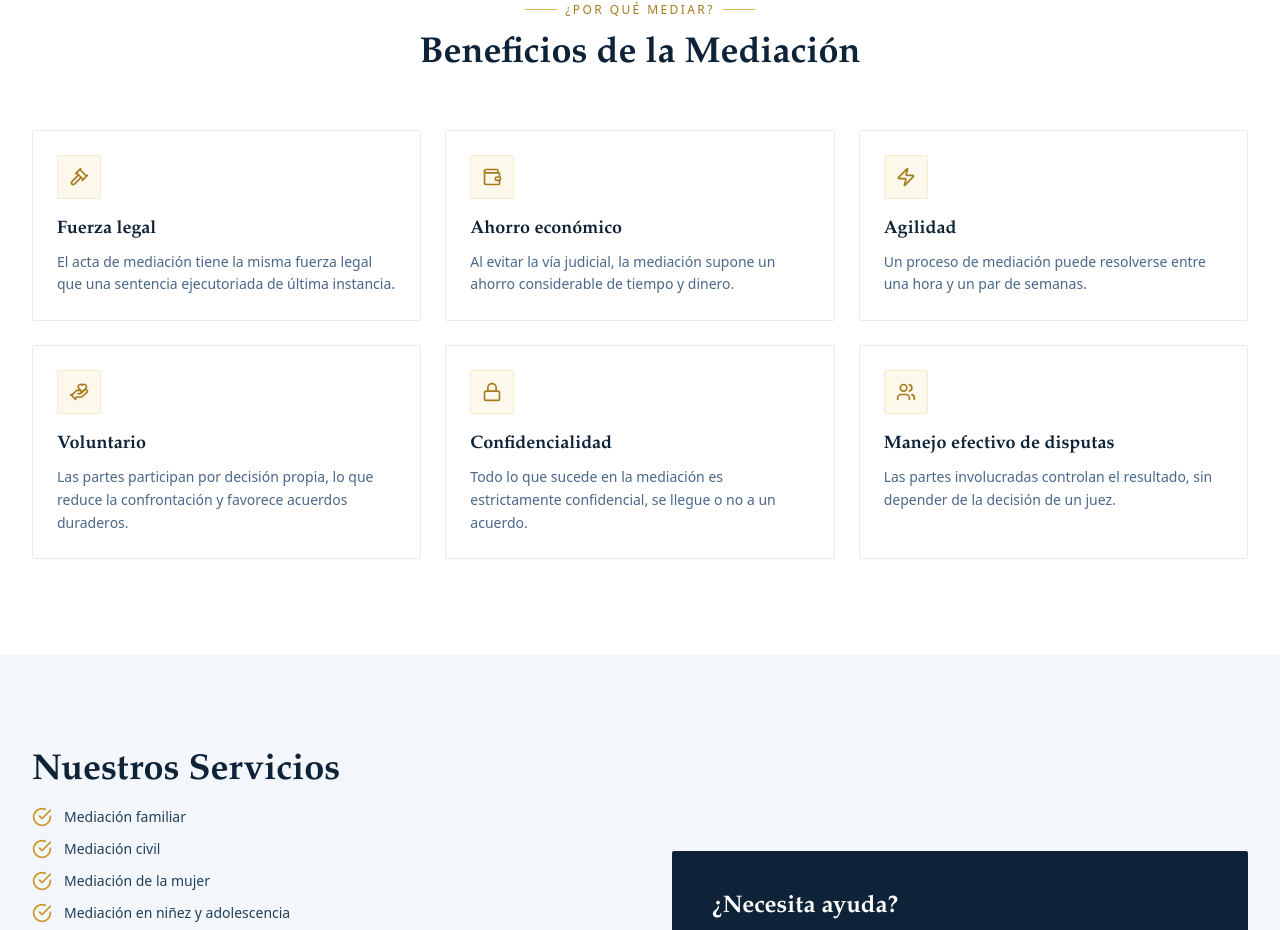
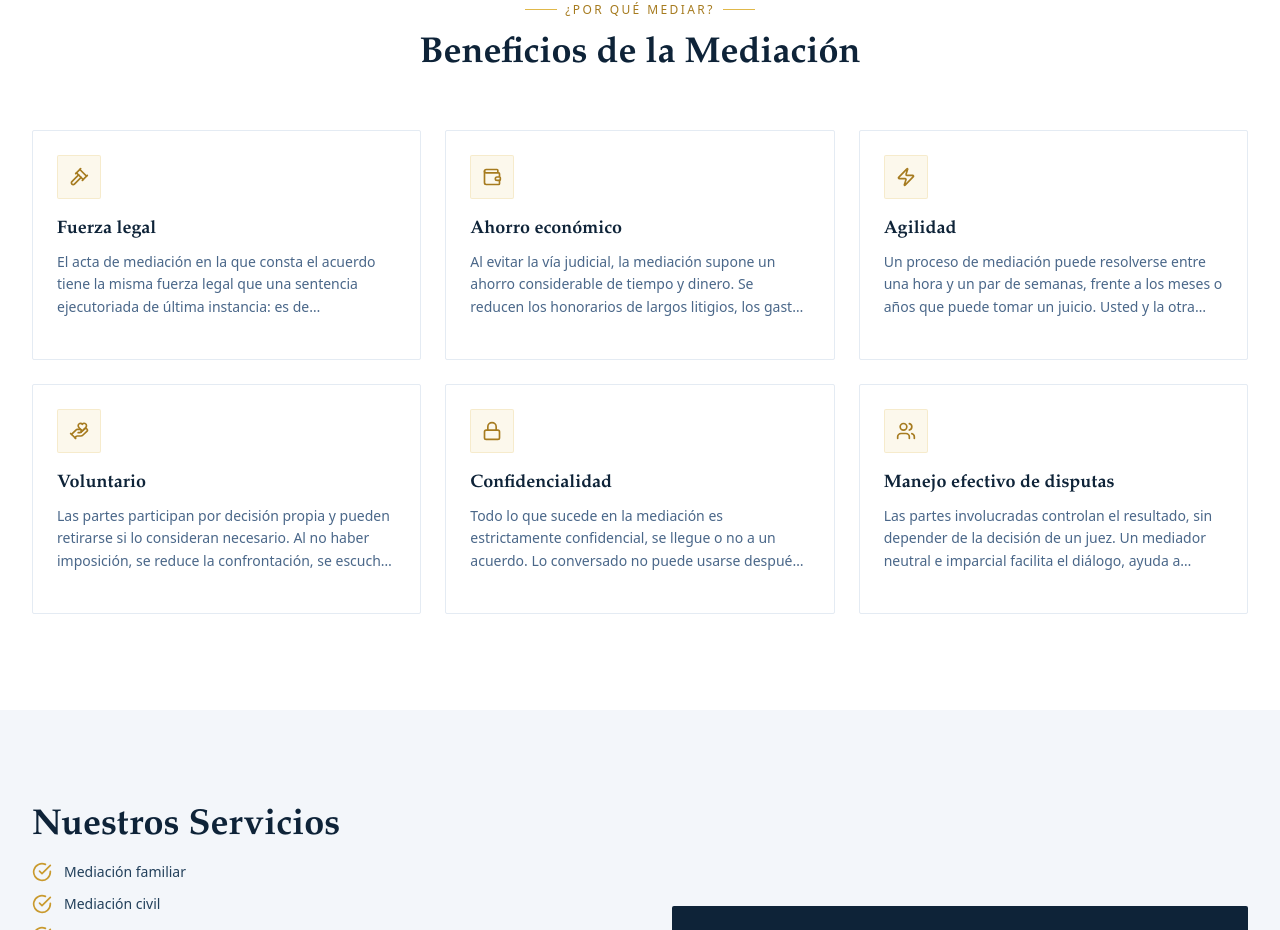
Before and after one commit to compuproyectos-beep/numa-mediacion, a Next.js app in the folder frontend/: page / in a window 1280 px wide. Shown: the part 2614-3544 px from the top of the page. Built offline with nearby package versions, Linux system fonts and the light colour scheme; no server answers.

Commit message:
Cambio de frontend telefono y compu

```diff
--- a/frontend/src/app/page.tsx
+++ b/frontend/src/app/page.tsx
@@ -84,32 +84,32 @@ const beneficios = [
   {
     icon: Gavel,
     titulo: 'Fuerza legal',
-    desc: 'El acta de mediación tiene la misma fuerza legal que una sentencia ejecutoriada de última instancia.',
+    desc: 'El acta de mediación en la que consta el acuerdo tiene la misma fuerza legal que una sentencia ejecutoriada de última instancia: es de cumplimiento obligatorio y, si alguna de las partes no cumple, se puede exigir su ejecución sin iniciar un nuevo juicio. Lo que se acuerda aquí queda firme.',
   },
   {
     icon: Wallet,
     titulo: 'Ahorro económico',
-    desc: 'Al evitar la vía judicial, la mediación supone un ahorro considerable de tiempo y dinero.',
+    desc: 'Al evitar la vía judicial, la mediación supone un ahorro considerable de tiempo y dinero. Se reducen los honorarios de largos litigios, los gastos de trámite y los costos que genera mantener un conflicto abierto durante meses o años, tanto para personas como para empresas.',
   },
   {
     icon: Zap,
     titulo: 'Agilidad',
-    desc: 'Un proceso de mediación puede resolverse entre una hora y un par de semanas.',
+    desc: 'Un proceso de mediación puede resolverse entre una hora y un par de semanas, frente a los meses o años que puede tomar un juicio. Usted y la otra parte acuerdan los horarios, sin esperar turnos de audiencia ni plazos de un juzgado, y el caso se cierra cuando hay acuerdo.',
   },
   {
     icon: HandHeart,
     titulo: 'Voluntario',
-    desc: 'Las partes participan por decisión propia, lo que reduce la confrontación y favorece acuerdos duraderos.',
+    desc: 'Las partes participan por decisión propia y pueden retirarse si lo consideran necesario. Al no haber imposición, se reduce la confrontación, se escucha de verdad a la otra persona y se favorecen acuerdos que ambos sienten justos y, por eso, duraderos en el tiempo.',
   },
   {
     icon: Lock,
     titulo: 'Confidencialidad',
-    desc: 'Todo lo que sucede en la mediación es estrictamente confidencial, se llegue o no a un acuerdo.',
+    desc: 'Todo lo que sucede en la mediación es estrictamente confidencial, se llegue o no a un acuerdo. Lo conversado no puede usarse después en un proceso judicial, lo que permite hablar con franqueza y buscar soluciones sin miedo a que sus palabras se utilicen en su contra.',
   },
   {
     icon: Users,
     titulo: 'Manejo efectivo de disputas',
-    desc: 'Las partes involucradas controlan el resultado, sin depender de la decisión de un juez.',
+    desc: 'Las partes involucradas controlan el resultado, sin depender de la decisión de un juez. Un mediador neutral e imparcial facilita el diálogo, ayuda a identificar intereses reales y a construir opciones de solución a la medida de cada caso, cuidando además la relación entre las partes.',
   },
 ];
 
@@ -119,6 +119,10 @@ export default function HomePage() {
   // ya está arriba, en el menú de PublicNavbar — así que esta página ya
   // no necesita traer la lista de sedes por su cuenta.)
   const [heroIndex, setHeroIndex] = useState(0);
+
+  // Título del beneficio desplegado (hover en escritorio, toque en
+  // celular). Solo uno a la vez.
+  const [beneficioAbierto, setBeneficioAbierto] = useState<string | null>(null);
 
   useEffect(() => {
     const intervalo = setInterval(() => {
@@ -425,11 +429,47 @@ export default function HomePage() {
             </h2>
           </div>
 
+          {/* Cada beneficio muestra un resumen recortado con "…" y se
+              despliega completo, flotando por encima de las tarjetas
+              vecinas, al pasar el mouse (escritorio) o al tocarlo
+              (celular, donde no existe el hover). La celda externa tiene
+              alto fijo para que al expandirse no se mueva el resto de
+              la cuadrícula. */}
           <div className="grid grid-cols-1 sm:grid-cols-2 lg:grid-cols-3 gap-6">
-            {beneficios.map(({ icon: Icon, titulo, desc }) => (
+            {beneficios.map(({ icon: Icon, titulo, desc }) => {
+              const abierto = beneficioAbierto === titulo;
+              return (
+                <div key={titulo} className="relative h-[230px]">
                   <div
-                key={titulo}
-                className="p-6 border border-numa-100 rounded-sm"
+                    role="button"
+                    tabIndex={0}
+                    aria-expanded={abierto}
+                    onPointerEnter={(e) => {
+                      if (e.pointerType === 'mouse') setBeneficioAbierto(titulo);
+                    }}
+                    onPointerLeave={(e) => {
+                      if (e.pointerType === 'mouse') {
+                        setBeneficioAbierto((prev) => (prev === titulo ? null : prev));
+                      }
+                    }}
+                    onPointerUp={(e) => {
+                      // El mouse ya abre/cierra con hover; el toque
+                      // (celular/tablet) alterna al tocar la tarjeta.
+                      if (e.pointerType !== 'mouse') {
+                        setBeneficioAbierto((prev) => (prev === titulo ? null : titulo));
+                      }
+                    }}
+                    onKeyDown={(e) => {
+                      if (e.key === 'Enter' || e.key === ' ') {
+                        e.preventDefault();
+                        setBeneficioAbierto((prev) => (prev === titulo ? null : titulo));
+                      }
+                    }}
+                    className={`absolute inset-x-0 top-0 min-h-full p-6 rounded-sm border bg-white cursor-pointer transition-all duration-300 outline-none focus-visible:ring-2 focus-visible:ring-gold-400 ${
+                      abierto
+                        ? 'z-20 border-gold-400/50 shadow-xl'
+                        : 'z-0 border-numa-100'
+                    }`}
                   >
                     <div className="w-11 h-11 rounded-sm bg-gold-400/10 border border-gold-400/20 flex items-center justify-center mb-4">
                       <Icon className="w-5 h-5 text-gold-600" />
@@ -439,11 +479,17 @@ export default function HomePage() {
                       {titulo}
                     </h3>
 
-                <p className="text-sm text-numa-500 leading-relaxed font-sans">
+                    <p
+                      className={`text-sm leading-relaxed font-sans transition-colors duration-300 ${
+                        abierto ? 'text-numa-700' : 'text-numa-500 line-clamp-3'
+                      }`}
+                    >
                       {desc}
                     </p>
                   </div>
-            ))}
+                </div>
+              );
+            })}
           </div>
         </div>
       </section>
```
Lines whose indentation alone changed are shown as unchanged.
